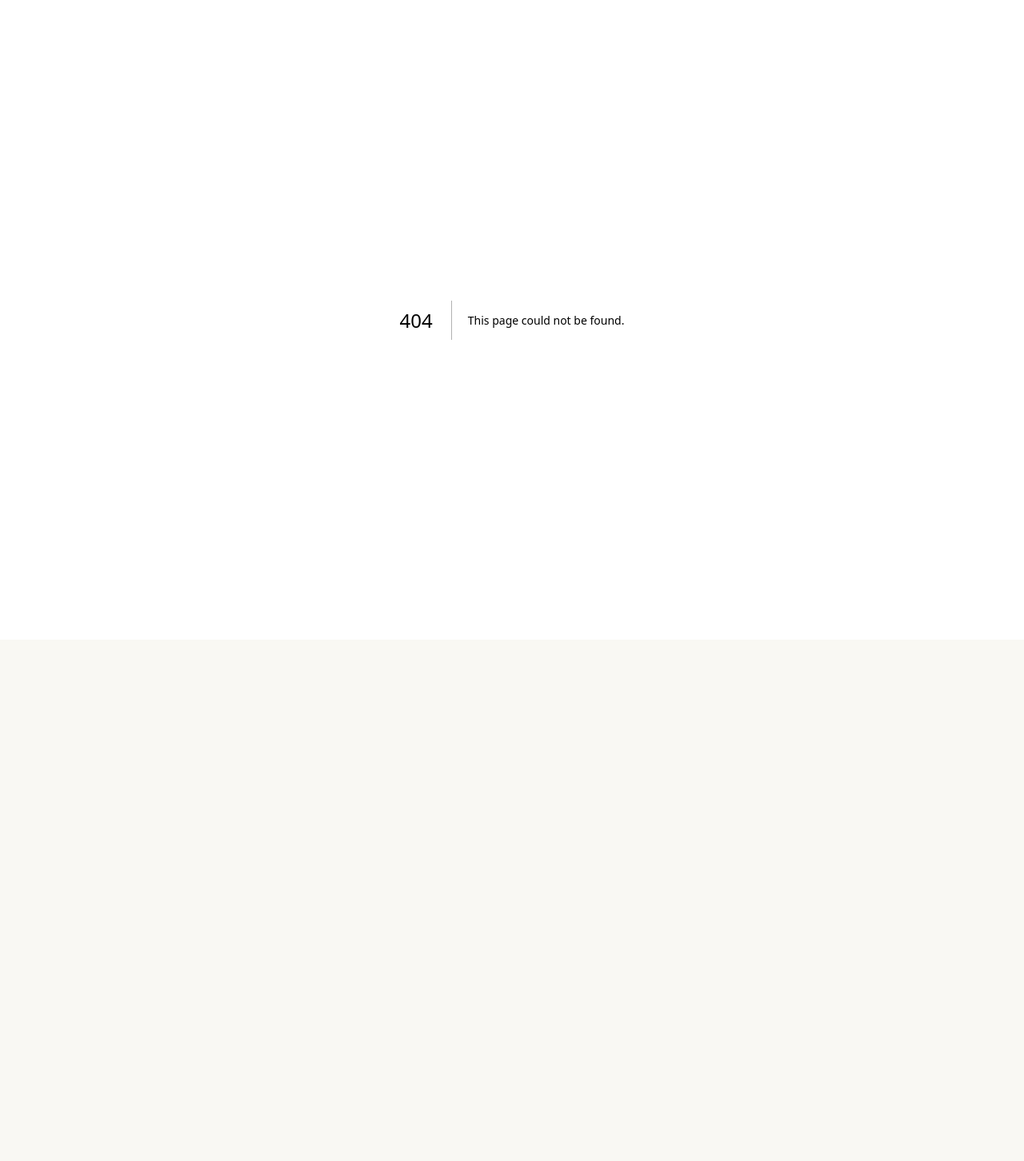
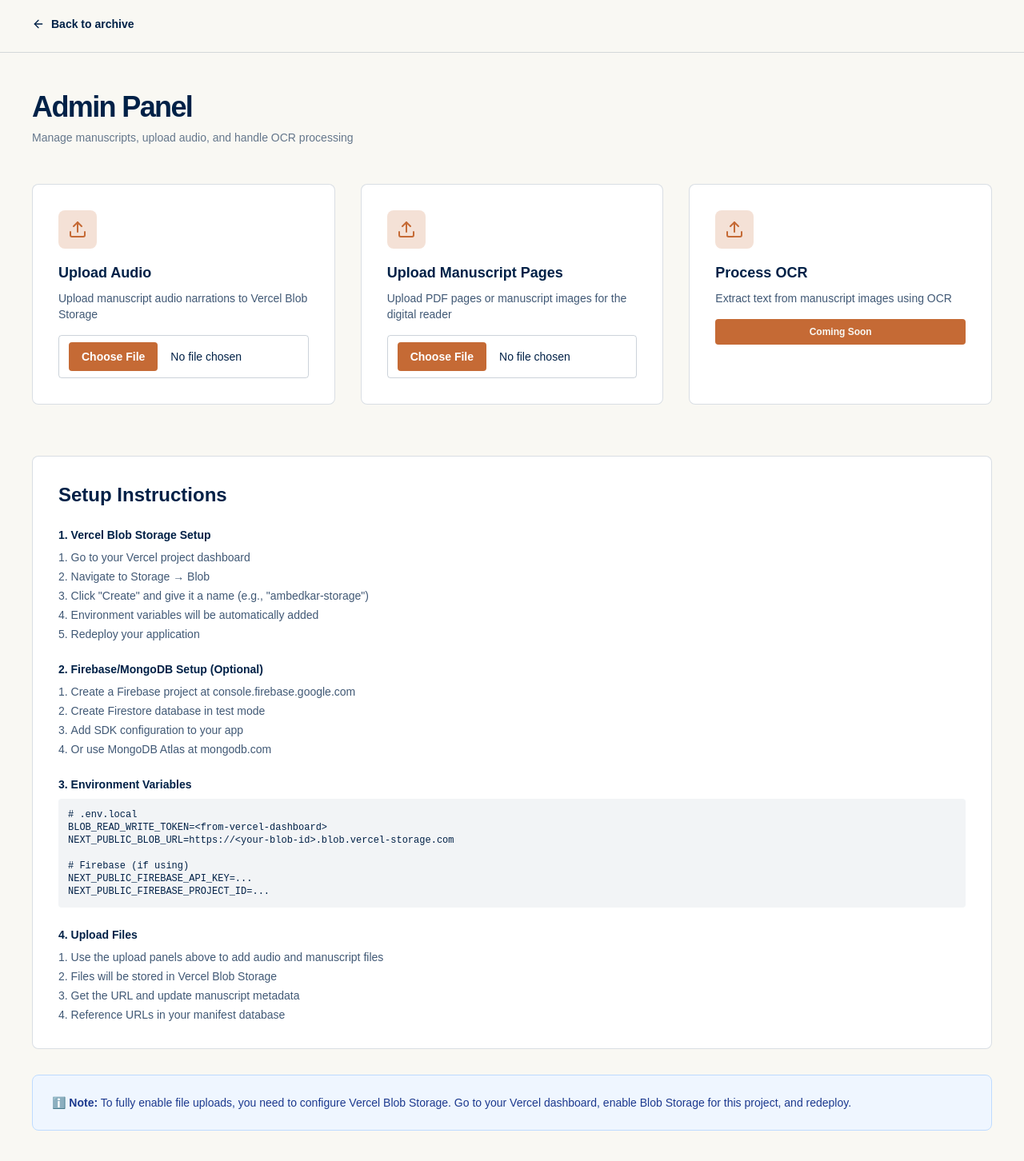
Before and after one commit to adityaraj4u-tech/ambedkar360, a Next.js app: page /admin in a window 1280 px wide. Before the commit this address had no page. Shown: the top 1452 px of the page at 80% size. Before the commit the page ends 800 px from the top, so only its background shows below. Built offline with nearby package versions, Linux system fonts and the light colour scheme.

Commit message:
Add admin panel for file uploads and management

```diff
--- /dev/null
+++ b/app/admin/page.tsx
@@ -0,0 +1,195 @@
+'use client'
+
+import { useState } from 'react'
+import Link from 'next/link'
+import { Upload, Loader2, CheckCircle, AlertCircle, ArrowLeft } from 'lucide-react'
+
+export default function AdminPage() {
+  const [uploading, setUploading] = useState(false)
+  const [uploadStatus, setUploadStatus] = useState<'idle' | 'loading' | 'success' | 'error'>('idle')
+  const [statusMessage, setStatusMessage] = useState('')
+
+  const handleFileUpload = async (e: React.ChangeEvent<HTMLInputElement>) => {
+    const files = e.target.files
+    if (!files || files.length === 0) return
+
+    setUploading(true)
+    setUploadStatus('loading')
+    setStatusMessage('Uploading to Vercel Blob Storage...')
+
+    try {
+      const file = files[0]
+      const formData = new FormData()
+      formData.append('file', file)
+      formData.append('fileName', `ambedkar-archive/${Date.now()}-${file.name}`)
+
+      const response = await fetch('/api/blob', {
+        method: 'POST',
+        body: formData,
+      })
+
+      if (!response.ok) {
+        throw new Error('Upload failed')
+      }
+
+      const data = await response.json()
+      setUploadStatus('success')
+      setStatusMessage(`✅ File uploaded successfully! URL: ${data.url}`)
+    } catch (error) {
+      setUploadStatus('error')
+      setStatusMessage(`❌ Upload failed: ${error instanceof Error ? error.message : 'Unknown error'}`)
+    } finally {
+      setUploading(false)
+    }
+  }
+
+  return (
+    <main className="min-h-screen bg-[#F9F8F3] text-[#002147]">
+      <header className="border-b border-[#002147]/15 px-5 py-5 lg:px-10">
+        <Link
+          href="/archive"
+          className="inline-flex items-center gap-2 text-sm font-semibold hover:text-[#C56A35] transition-colors"
+        >
+          <ArrowLeft size={16} /> Back to archive
+        </Link>
+      </header>
+
+      <section className="mx-auto max-w-[1440px] px-5 py-12 lg:px-10">
+        <div className="mb-12">
+          <h1 className="text-4xl font-semibold tracking-[-0.045em]">Admin Panel</h1>
+          <p className="mt-2 text-sm opacity-60">
+            Manage manuscripts, upload audio, and handle OCR processing
+          </p>
+        </div>
+
+        <div className="grid gap-8 sm:grid-cols-2 lg:grid-cols-3">
+          {/* Upload Audio */}
+          <div className="rounded-lg border border-[#002147]/15 bg-white p-8">
+            <div className="flex size-12 items-center justify-center rounded-lg bg-[#C56A35]/20 mb-4">
+              <Upload size={24} className="text-[#C56A35]" />
+            </div>
+            <h3 className="text-lg font-semibold">Upload Audio</h3>
+            <p className="mt-2 text-sm opacity-75">
+              Upload manuscript audio narrations to Vercel Blob Storage
+            </p>
+            <div className="mt-4">
+              <label className="block">
+                <span className="sr-only">Upload audio file</span>
+                <input
+                  type="file"
+                  accept="audio/*"
+                  onChange={handleFileUpload}
+                  disabled={uploading}
+                  className="block w-full text-sm cursor-pointer rounded border border-[#002147]/20 px-3 py-2 transition-colors file:mr-4 file:py-2 file:px-4 file:rounded file:border-0 file:text-sm file:font-semibold file:bg-[#C56A35] file:text-white hover:file:bg-[#A0501F]"
+                />
+              </label>
+              {uploadStatus !== 'idle' && (
+                <div className={`mt-3 flex items-start gap-2 text-sm ${
+                  uploadStatus === 'success' ? 'text-green-600' : uploadStatus === 'error' ? 'text-red-600' : 'text-blue-600'
+                }`}>
+                  {uploadStatus === 'loading' && <Loader2 size={16} className="animate-spin shrink-0 mt-0.5" />}
+                  {uploadStatus === 'success' && <CheckCircle size={16} className="shrink-0 mt-0.5" />}
+                  {uploadStatus === 'error' && <AlertCircle size={16} className="shrink-0 mt-0.5" />}
+                  <span className="break-words">{statusMessage}</span>
+                </div>
+              )}
+            </div>
+          </div>
+
+          {/* Upload Manuscript Image */}
+          <div className="rounded-lg border border-[#002147]/15 bg-white p-8">
+            <div className="flex size-12 items-center justify-center rounded-lg bg-[#C56A35]/20 mb-4">
+              <Upload size={24} className="text-[#C56A35]" />
+            </div>
+            <h3 className="text-lg font-semibold">Upload Manuscript Pages</h3>
+            <p className="mt-2 text-sm opacity-75">
+              Upload PDF pages or manuscript images for the digital reader
+            </p>
+            <div className="mt-4">
+              <label className="block">
+                <span className="sr-only">Upload manuscript file</span>
+                <input
+                  type="file"
+                  accept="image/*,.pdf"
+                  onChange={handleFileUpload}
+                  disabled={uploading}
+                  className="block w-full text-sm cursor-pointer rounded border border-[#002147]/20 px-3 py-2 transition-colors file:mr-4 file:py-2 file:px-4 file:rounded file:border-0 file:text-sm file:font-semibold file:bg-[#C56A35] file:text-white hover:file:bg-[#A0501F]"
+                />
+              </label>
+            </div>
+          </div>
+
+          {/* OCR Processing */}
+          <div className="rounded-lg border border-[#002147]/15 bg-white p-8">
+            <div className="flex size-12 items-center justify-center rounded-lg bg-[#C56A35]/20 mb-4">
+              <Upload size={24} className="text-[#C56A35]" />
+            </div>
+            <h3 className="text-lg font-semibold">Process OCR</h3>
+            <p className="mt-2 text-sm opacity-75">
+              Extract text from manuscript images using OCR
+            </p>
+            <button className="mt-4 w-full rounded bg-[#C56A35] px-4 py-2 text-xs font-bold text-[#F9F8F3] transition-all duration-200 hover:bg-[#A0501F] active:scale-95">
+              Coming Soon
+            </button>
+          </div>
+        </div>
+
+        <div className="mt-16 rounded-lg border border-[#002147]/15 bg-white p-8">
+          <h2 className="text-2xl font-semibold mb-6">Setup Instructions</h2>
+          <div className="space-y-6 text-sm">
+            <div>
+              <h3 className="font-semibold mb-2">1. Vercel Blob Storage Setup</h3>
+              <ol className="list-decimal list-inside space-y-1 opacity-75">
+                <li>Go to your Vercel project dashboard</li>
+                <li>Navigate to Storage → Blob</li>
+                <li>Click "Create" and give it a name (e.g., "ambedkar-storage")</li>
+                <li>Environment variables will be automatically added</li>
+                <li>Redeploy your application</li>
+              </ol>
+            </div>
+
+            <div>
+              <h3 className="font-semibold mb-2">2. Firebase/MongoDB Setup (Optional)</h3>
+              <ol className="list-decimal list-inside space-y-1 opacity-75">
+                <li>Create a Firebase project at console.firebase.google.com</li>
+                <li>Create Firestore database in test mode</li>
+                <li>Add SDK configuration to your app</li>
+                <li>Or use MongoDB Atlas at mongodb.com</li>
+              </ol>
+            </div>
+
+            <div>
+              <h3 className="font-semibold mb-2">3. Environment Variables</h3>
+              <code className="block bg-[#002147]/5 p-3 rounded font-mono text-xs whitespace-pre-wrap">
+{`# .env.local
+BLOB_READ_WRITE_TOKEN=<from-vercel-dashboard>
+NEXT_PUBLIC_BLOB_URL=https://<your-blob-id>.blob.vercel-storage.com
+
+# Firebase (if using)
+NEXT_PUBLIC_FIREBASE_API_KEY=...
+NEXT_PUBLIC_FIREBASE_PROJECT_ID=...`}
+              </code>
+            </div>
+
+            <div>
+              <h3 className="font-semibold mb-2">4. Upload Files</h3>
+              <ol className="list-decimal list-inside space-y-1 opacity-75">
+                <li>Use the upload panels above to add audio and manuscript files</li>
+                <li>Files will be stored in Vercel Blob Storage</li>
+                <li>Get the URL and update manuscript metadata</li>
+                <li>Reference URLs in your manifest database</li>
+              </ol>
+            </div>
+          </div>
+        </div>
+
+        <div className="mt-8 rounded-lg border border-blue-200 bg-blue-50 p-6">
+          <p className="text-sm text-blue-900">
+            <strong>ℹ️ Note:</strong> To fully enable file uploads, you need to configure Vercel Blob Storage.
+            Go to your Vercel dashboard, enable Blob Storage for this project, and redeploy.
+          </p>
+        </div>
+      </section>
+    </main>
+  )
+}
```
